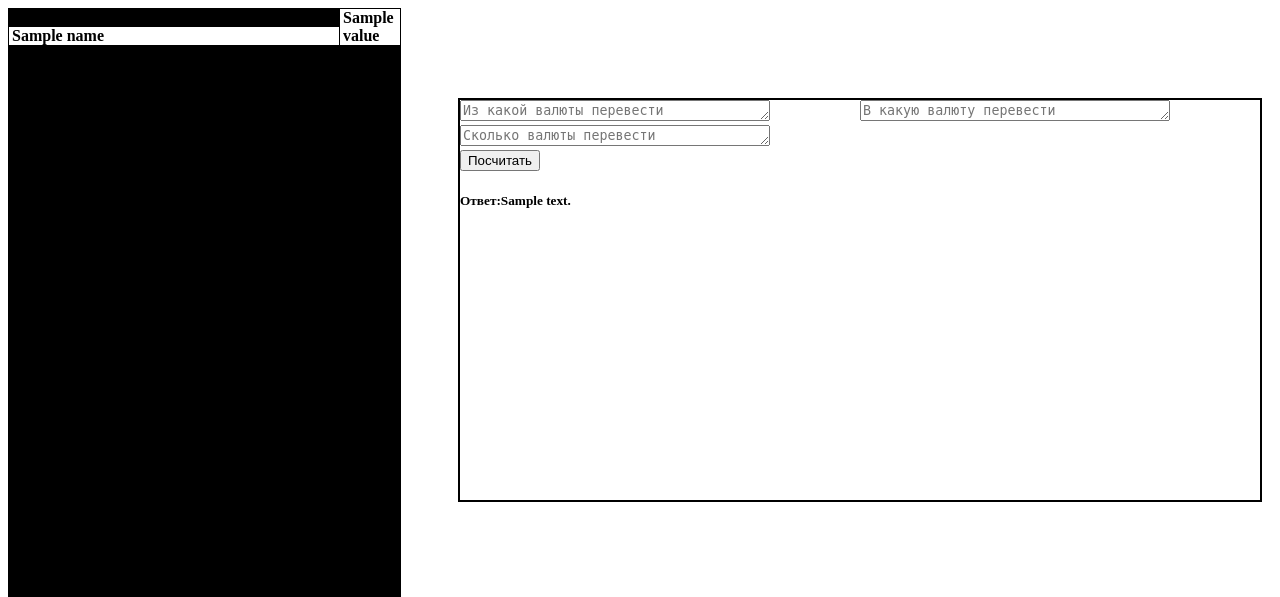
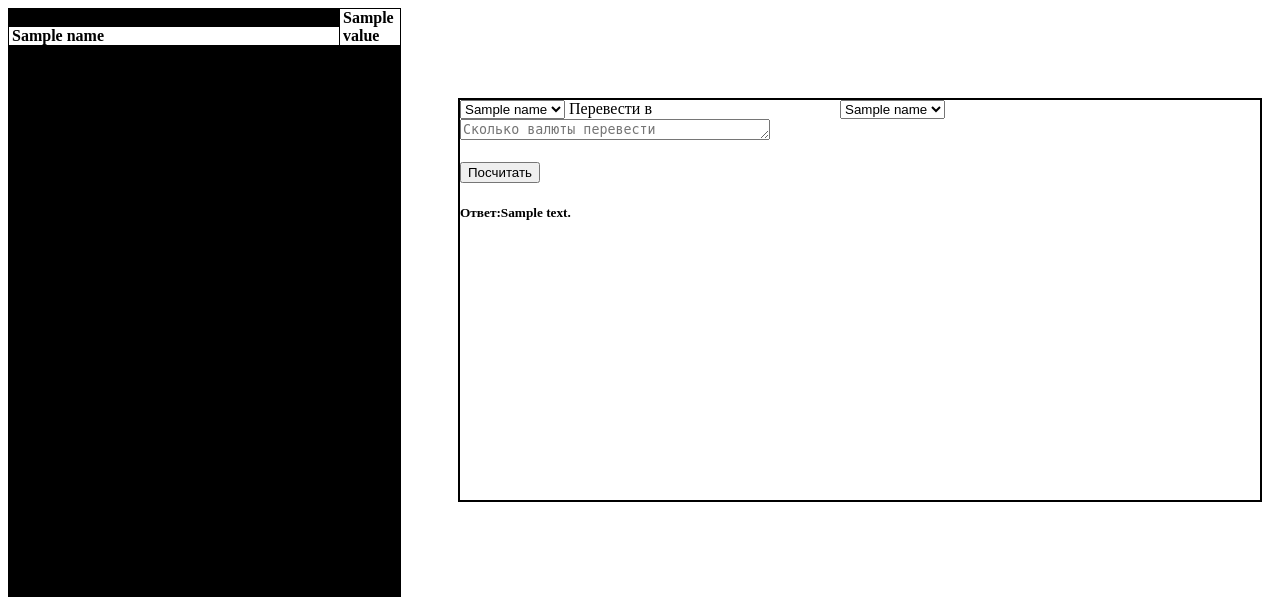
Before and after one commit to hagaser/cautious-octo-eureka, a Django app: template project1/templates/index.html in a window 1280 px wide. Shown: the top 597 px of the page. Run offline with Django 4.2, Linux system fonts and the light colour scheme; the template is opened without the code that fills it: most values are stand-ins (such as "Sample title", 1, 10 or a date in 2020).

Commit message:
Add files via upload

```diff
--- a/project1/static/index.css
+++ b/project1/static/index.css
@@ -44,10 +44,11 @@ h4{
 /* изменение местоположения текстового поля для внесения другой валюты */
 .translate_into {
     position: absolute;
-    left: 400px;
+    left: 380px;
     top: 0px;
 }
 /* изменение местоположения текстового поля для внесения колличества валюты */
 .how_much {
     position: relative;
+    top: -18px;
 }
--- a/project1/templates/index.html
+++ b/project1/templates/index.html
@@ -37,9 +37,18 @@
 <div class="calculator">
     <!-- текстовые поля -->
     <form action="">
-        <textarea name="name_v0" rows="1" cols="36" placeholder="Из какой валюты перевести"></textarea><br>
+        <select name="name_v0">
+            {% for name in names %}
+                <option>{{name}}</option>
+            {% endfor %}
+        </select>
+        Перевести в<br><br>
         <textarea name="value_0" rows="1" cols="36" placeholder="Сколько валюты перевести" class="how_much"></textarea><br>
-        <textarea name="name_v1" rows="1" cols="36" placeholder="В какую валюту перевести" class="translate_into"></textarea>
+        <select name="name_v1" class="translate_into">
+            {% for name in names %}
+                <option>{{name}}</option>
+            {% endfor %}
+        </select>
         <button type="submit">Посчитать</button>
     </form>
     <h5>Ответ:{{answer}}</h5>
```
